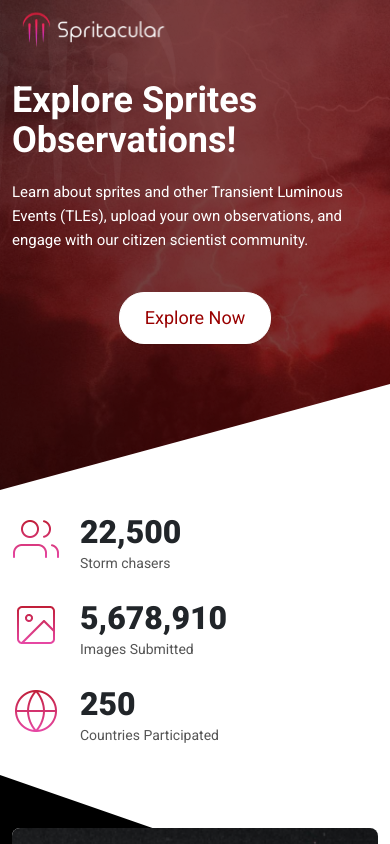
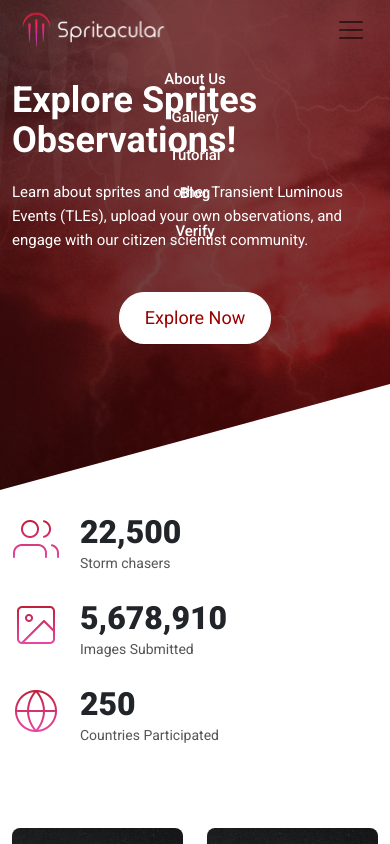
Before and after one commit to EnsembleGovServices/spritacular-frontend, a React (Create React App) app: page / in a window 390 px wide. Both pictures are taken after a click on the button 351 px from the left and 30 px from the top of the page. Shown: the top 844 px of the page. Built offline with nearby package versions, Linux system fonts and the light colour scheme.

Commit message:
Update observation card css

```diff
--- a/src/components/common/Header.jsx
+++ b/src/components/common/Header.jsx
@@ -29,6 +29,7 @@ const Header = () => {
 
   const [isLoginModal, setIsLoginModal] = useState(false);
   const [isRegisterModal, setIsRegisterModal] = useState(false);
+  const [showmenu, setShowMenu] = useState(false);
 
   const handleLoginModal = () => {
     setIsLoginModal(!isLoginModal);
@@ -37,17 +38,19 @@ const Header = () => {
   const handleRegisterModal = () => {
     setIsRegisterModal(!isRegisterModal);
   }
-
+  const menuToggle = () => {
+    setShowMenu(!showmenu);
+  }
   return (
       <>
         <div>
-          <Navbar container expand="md" className="custome-header">
+          <Navbar container expand="md" className="custome-header" light>
             <NavbarBrand href="/">
               <img src={Images.Logo} alt="Logo" className="logo" />
               <img src={Images.BlackLogo} alt="Logo" className="on-scroll-logo" />
             </NavbarBrand>
-            <NavbarToggler onClick={function noRefCheck() {}} />
-            <Collapse navbar>
+            <NavbarToggler onClick={()=>menuToggle()} />
+            <Collapse navbar isOpen={showmenu}>
               <Nav className="" navbar>
                 <NavItem>
                   <NavLink href="">About Us</NavLink>
--- a/src/pages/Home.jsx
+++ b/src/pages/Home.jsx
@@ -67,16 +67,16 @@ const Home = () => {
             <div className="position-relative">
               <div className="obervation-card_wrapper">
                 <Row>
-                  <Col sm={3}>
+                  <Col className="col-6 col-md-3">
                     <ObservationCard />
                   </Col>
-                  <Col sm={3}>
+                  <Col className="col-6 col-md-3">
                     <ObservationCard />
                   </Col>
-                  <Col sm={3}>
+                  <Col className="col-6 col-md-3">
                     <ObservationCard />
                   </Col>
-                  <Col sm={3}>
+                  <Col className="col-6 col-md-3">
                     <ObservationCard />
                   </Col>
                 </Row>
```
